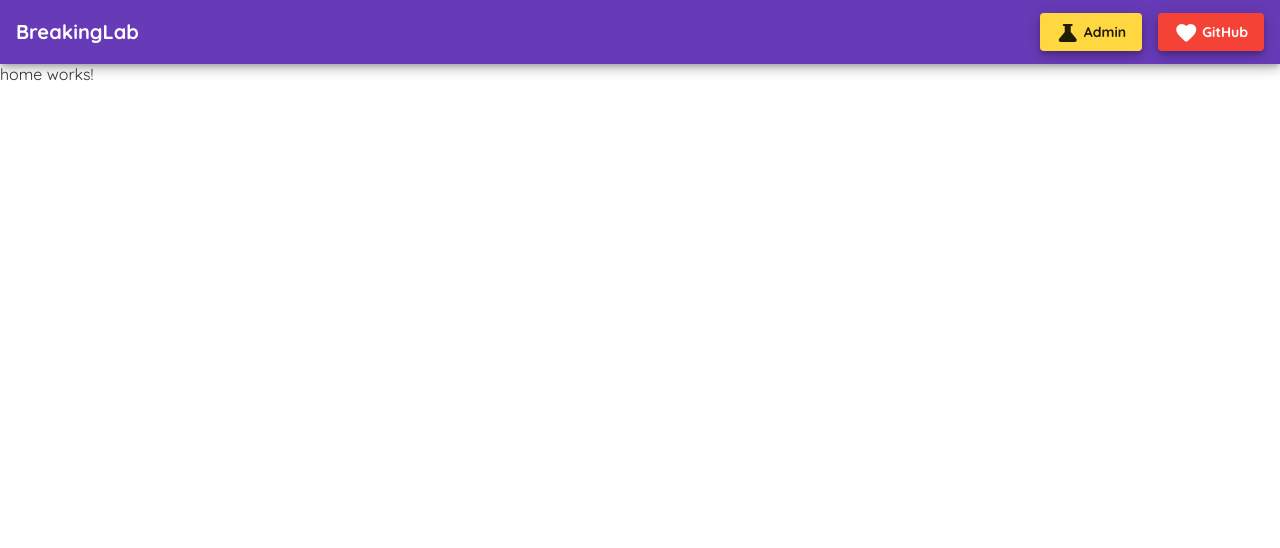
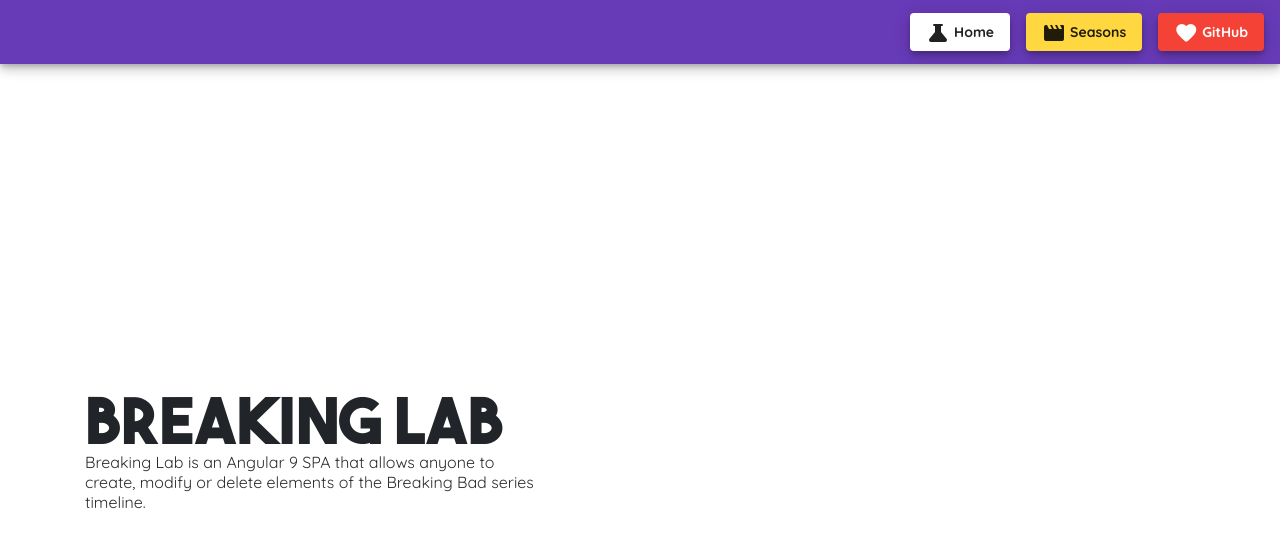
Before and after one commit to 7xanswer/breaking-lab, an Angular app: page / in a window 1280 px wide. Shown: the top 548 px of the page. Built offline with nearby package versions, Linux system fonts and the light colour scheme.

Commit message:
UI improvements

```diff
--- a/src/app/core/components/header/header.component.html
+++ b/src/app/core/components/header/header.component.html
@@ -1,14 +1,23 @@
 <header>
     <mat-toolbar color="primary" class="mat-elevation-z6">
-      <span>BreakingLab</span>
       <span class="spacer"></span>
+      <a href="/">
+        <button class="mr-3 mat-elevation-z6" mat-raised-button color="white">
+          <mat-icon class="mr-1" fontSet="material-icons-round">science</mat-icon>
+          <span>Home</span>
+        </button>
+      </a>
+      <a href="/seasons">
         <button class="mr-3 mat-elevation-z6" mat-raised-button color="accent">
-        <mat-icon class="mr-1" fontSet="material-icons-round">science</mat-icon>
-        <span>Admin</span>
+          <mat-icon class="mr-1" fontSet="material-icons-round">movie</mat-icon>
+          <span>Seasons</span>
         </button>
+      </a>
+      <a href="https://github.com/7xanswer/breaking-lab" target="_blank">
         <button class="mat-elevation-z6" mat-raised-button color="warn">
           <mat-icon class="mr-1" fontSet="material-icons-round">favorite</mat-icon>
           <span>GitHub</span>
         </button>
+      </a>
     </mat-toolbar>
 </header>
--- a/src/app/core/core.module.ts
+++ b/src/app/core/core.module.ts
@@ -6,10 +6,12 @@ import { HttpClientModule } from '@angular/common/http';
 import { MatToolbarModule } from '@angular/material/toolbar';
 import { MatIconModule } from '@angular/material/icon';
 import { MatButtonModule } from '@angular/material/button';
+import { MatSidenavModule } from '@angular/material/sidenav';
 
 @NgModule({
   declarations: [HeaderComponent],
   imports: [
+    MatSidenavModule,
     CommonModule,
     MatToolbarModule,
     HttpClientModule,
--- a/src/app/home/home.component.html
+++ b/src/app/home/home.component.html
@@ -1 +1,8 @@
-<p>home works!</p>
+<div id="home" class="home container d-flex align-items-center">
+    <div class="row">
+        <div class="col-md-6">
+            <h1>Breaking Lab</h1>
+            <p>Breaking Lab is an Angular 9 SPA that allows anyone to create, modify or delete elements of the Breaking Bad series timeline.</p>
+        </div>
+    </div>
+</div>
--- a/src/app/home/home.component.scss
+++ b/src/app/home/home.component.scss
@@ -0,0 +1,3 @@
+#home {
+  height: 100vh;
+}
--- a/src/app/season/pages/season-list/season-list.component.html
+++ b/src/app/season/pages/season-list/season-list.component.html
@@ -9,6 +9,10 @@
     <div *ngFor="let season of seasons$ | async" fxFlex="25%" fxFlex.md="50%" fxFlex.sm="100%" fxFlex.xs="100%">
       <mat-card id="card" class="mat-elevation-z6">
         <mat-card-content>
+          <button mat-raised-button class="mat-elevation-z6 mb-4" color="white">
+            <mat-icon class="mr-1" fontSet="material-icons">timeline</mat-icon>
+            View timeline
+          </button>
           <mat-chip-list aria-label="Fish selection">
             <mat-chip color="primary">
               <mat-icon class="mr-1" fontSet="material-icons-round">visibility</mat-icon>
@@ -32,6 +36,7 @@
             <button class="mat-elevation-z6 mr-2" mat-raised-button color="primary" (click)="openDialog(true, season)">Edit story</button>
             <button mat-button color="warn" (click)="delete(season)">Erase memories</button>
           </div>
+
         </mat-card-content>
       </mat-card>
     </div>
--- a/src/app/season/pages/season-list/season-list.component.ts
+++ b/src/app/season/pages/season-list/season-list.component.ts
@@ -29,6 +29,8 @@ export class SeasonListComponent implements OnInit {
     public dialog: MatDialog
   ) {}
 
+  isLinear = false;
+
   ngOnInit(): void {
     this.loadData();
   }
--- a/src/app/shared/shared.module.ts
+++ b/src/app/shared/shared.module.ts
@@ -16,11 +16,15 @@ import { MatChipsModule } from '@angular/material/chips';
 import { MatDividerModule } from '@angular/material/divider';
 import { MatProgressBarModule } from '@angular/material/progress-bar';
 import { MatBadgeModule } from '@angular/material/badge';
+import { MatStepperModule } from '@angular/material/stepper';
+import { MatSidenavModule } from '@angular/material/sidenav';
 
 @NgModule({
   declarations: [NotFoundComponent],
   imports: [CommonModule],
   exports: [
+    MatSidenavModule,
+    MatStepperModule,
     MatBadgeModule,
     MatProgressBarModule,
     MatDividerModule,
--- a/src/index.html
+++ b/src/index.html
@@ -10,7 +10,7 @@
 	<link rel="preconnect" href="https://fonts.gstatic.com">
 	<link href="https://fonts.googleapis.com/css2?family=Quicksand:wght@300;400;500;600;700&display=swap" rel="stylesheet">
 
-  <link href="https://fonts.googleapis.com/icon?family=Material+Icons+Round" rel="stylesheet"/>
+  <link href="https://fonts.googleapis.com/icon?family=Material+Icons|Material+Icons+Round" rel="stylesheet"/>
 
   <!-- Bootstrap core CSS -->
 	<link href="https://cdnjs.cloudflare.com/ajax/libs/twitter-bootstrap/4.5.0/css/bootstrap.min.css" rel="stylesheet">
--- a/src/styles.scss
+++ b/src/styles.scss
@@ -31,8 +31,8 @@ body {
 }
 
 h1 {
-  font-family: "The Bold Font", sans-serif;
-  font-size: 3rem !important;
+  font-family: "The Bold Font", sans-serif !important;
+  font-size: 4rem !important;
 }
 
 h3 {
```
Lines whose indentation alone changed are shown as unchanged.
